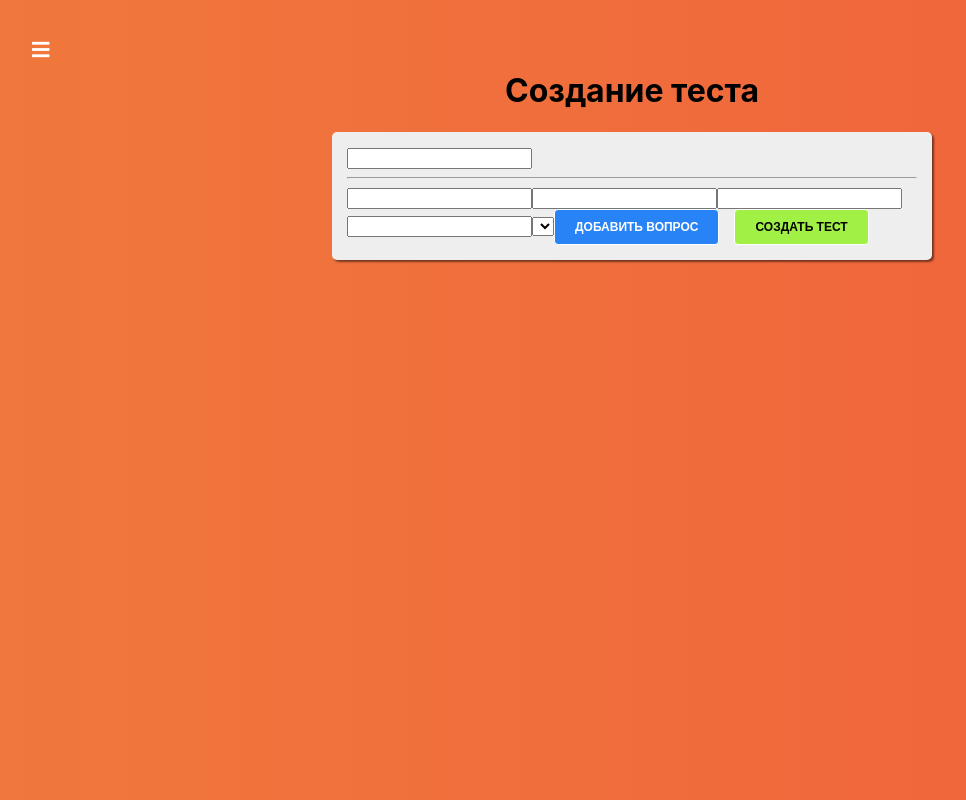
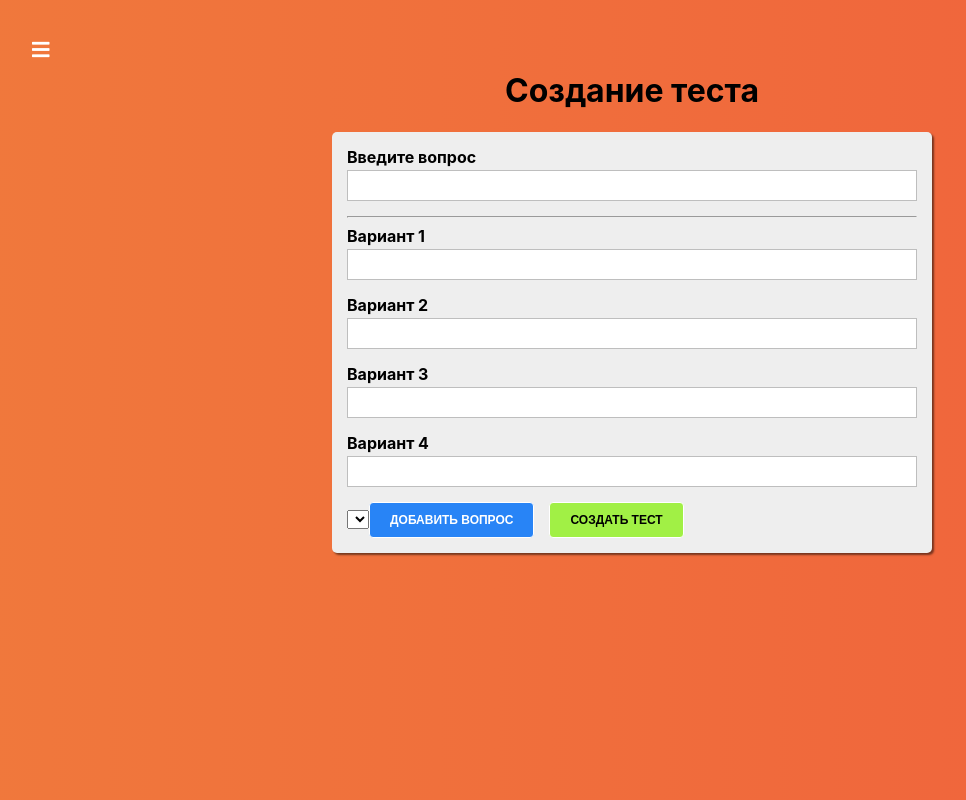
Before and after one commit to murash4/react-quiz, a React app: page /quiz-creator in a window 1280 px wide. Shown: the whole page, without its empty margins (8-974 px from the left). Built offline with nearby package versions, Linux system fonts and the light colour scheme.

Commit message:
create controls in Quiz Creator component

```diff
--- a/src/containers/QuizCreator/QuizCreator.js
+++ b/src/containers/QuizCreator/QuizCreator.js
@@ -1,8 +1,39 @@
 import { Component } from 'react'
 import './QuizCreator.scss'
 import Button from '../../components/UI/Button/Button'
+import { createControl } from '../../form/formFramework'
+import Input from '../../components/UI/Input/Input'
+import Auxiliary from '../../hoc/Auxiliary/Auxiliary'
+
+function createOptionControl (number) {
+	return createControl({
+			id: number,
+			label: `Вариант ${number}`,
+			errorMessage: 'Заначение не может быть пустым'
+		}, { required: true }
+	)
+}
+
+function creatFormControls () {
+	return {
+		question: createControl({
+				label: 'Введите вопрос',
+				errorMessage: 'Вопрос не может быть пустым'
+			}, { required: true }
+		),
+		option1: createOptionControl(1),
+		option2: createOptionControl(2),
+		option3: createOptionControl(3),
+		option4: createOptionControl(4)
+	}
+}
 
 export default class QuizCreator extends Component {
+	state = {
+		quiz: [],
+		formControls: creatFormControls()
+	}
+
 	submitHandler = event => {
 		event.preventDefault()
 	}
@@ -10,6 +41,29 @@
 	addQuestionHandler = () => {}
 
 	createQuizHandler = () => {}
+
+	onChangeHandler = (value, controlName) => {}
+
+	renderControls () {
+		return Object.keys(this.state.formControls).map((controlName, index) => {
+			const control = this.state.formControls[controlName]
+
+			return (
+				<Auxiliary key={ controlName + index }>
+					<Input
+						value={ control.value }
+						valid={ control.valid }
+						touched={ control.touched }
+						label={ control.label }
+						errorMessage={ control.errorMessage }
+						shouldValidate={ !!control.validation }
+						onChange={ event => this.onChangeHandler(event.target.value, controlName) }
+					/>
+					{ index === 0 ? <hr /> : null }
+				</Auxiliary>
+			)
+		})
+	}
 
 	render () {
 		return (
@@ -20,12 +74,7 @@
 						className="QuizCreator__form"
 						onSubmit={ this.submitHandler }
 					>
-						<input type="text"/>
-						<hr />
-						<input type="text"/>
-						<input type="text"/>
-						<input type="text"/>
-						<input type="text"/>
+						{ this.renderControls() }
 						<select name="" id=""></select>
 						<Button
 							type="primary"
--- /dev/null
+++ b/src/form/formFramework.js
@@ -0,0 +1,9 @@
+export function createControl (config, validation) {
+	return {
+		...config,
+		validation,
+		valid: !validation,
+		touched: false,
+		value: ''
+	}
+}
--- /dev/null
+++ b/src/hoc/Auxiliary/Auxiliary.js
@@ -0,0 +1,3 @@
+const Auxiliary = props => props.children
+
+export default Auxiliary
```
Also changed, not shown: 1 other file (tests, documents, lock files or other folders).
